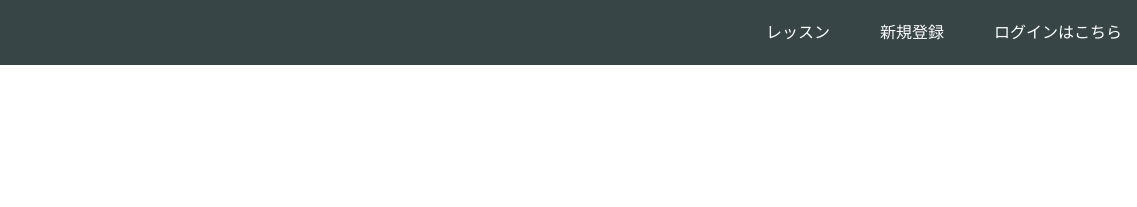
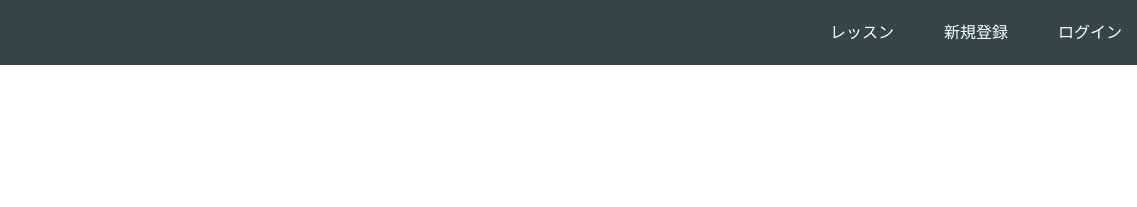
Before and after one commit to hisonyan/hisonyan.github.io, a plain HTML site: page index.html in a window 1280 px wide. Shown: the top 207 px of the page, 143-1280 px from the left. Drawn offline with Linux system fonts and the light colour scheme.

Commit message:
Update index.html

```diff
--- a/index.html
+++ b/index.html
@@ -17,7 +17,7 @@
       <div class="header-right">
         <a href="#">レッスン</a>
         <a href="#">新規登録</a>
-        <a href="#" class="login">ログインはこちら</a>
+        <a href="#" class="login">ログイン</a>
       </div>
     </div>
   </header>
```
